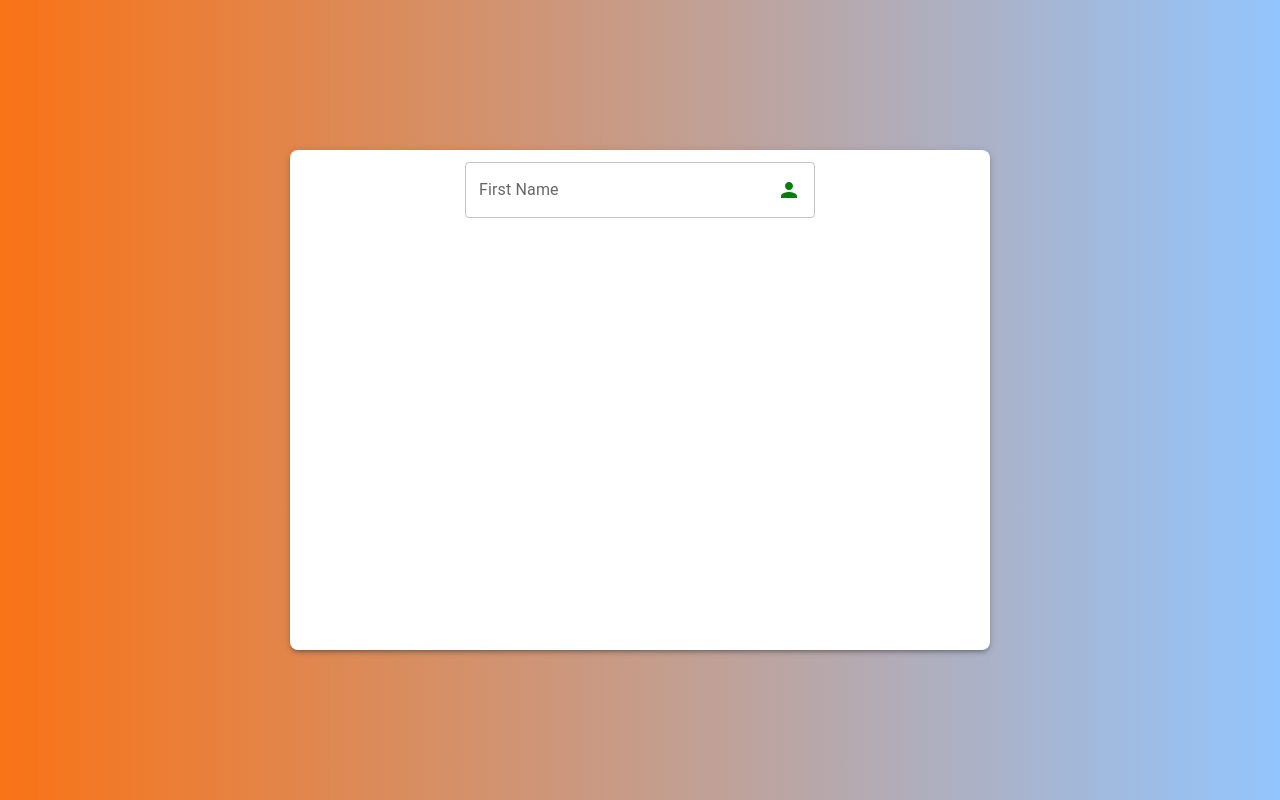
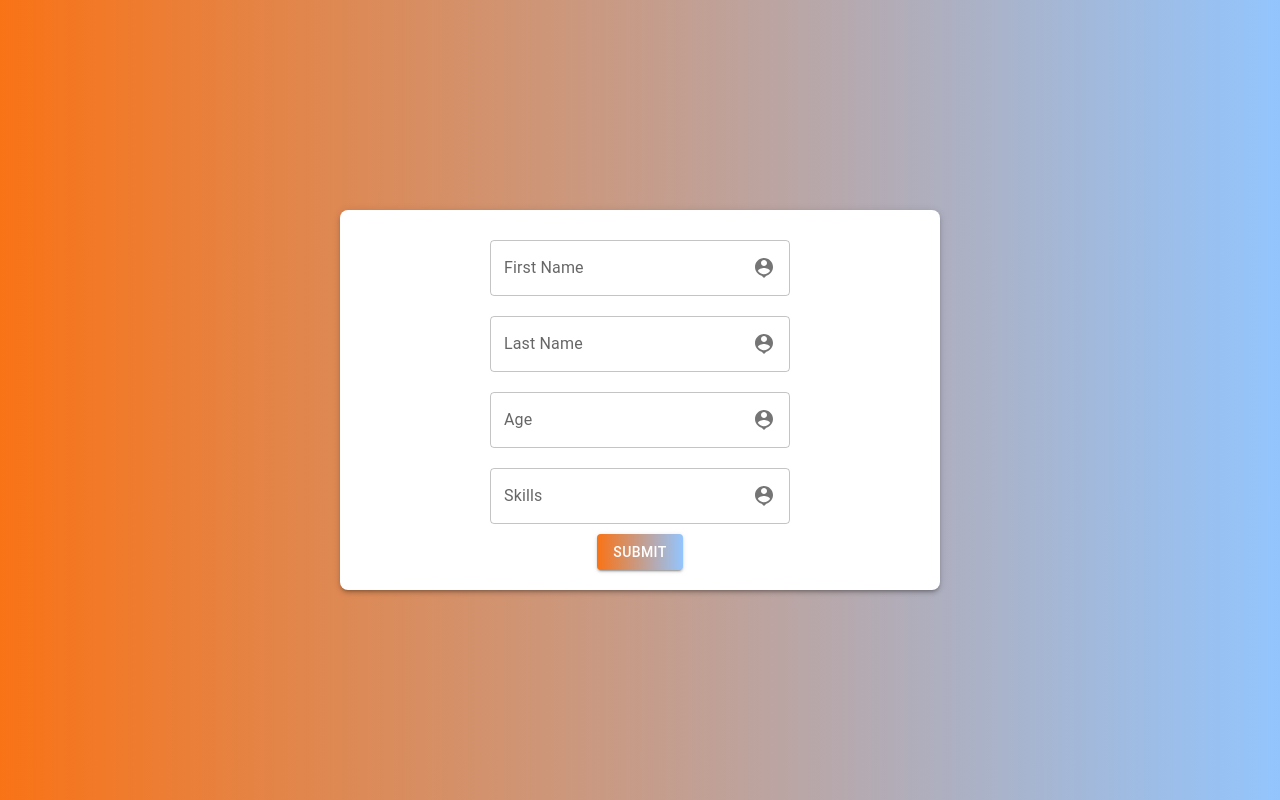
Before and after one commit to aynazheydariafshar/form-check, a React (Create React App) app in the folder my-app/: page / in a window 1280 px wide. Built offline with nearby package versions, Linux system fonts and the light colour scheme; the HTML template or start-up script is replaced by a standard one.

Commit message:
add all of input on card with submit

```diff
--- a/my-app/src/routes/app/FormInfo/components/FormInput.jsx
+++ b/my-app/src/routes/app/FormInfo/components/FormInput.jsx
@@ -1,13 +1,35 @@
 import React from "react";
 import { Formik, Form } from "formik";
 import * as Yup from "yup";
-import PersonIcon from "@mui/icons-material/Person";
+import PersonPinIcon from '@mui/icons-material/PersonPin';
 
 import MyInput from "utils/components/FormikElements/MyInput";
+import { Button } from "@mui/material";
 
 const FormInput = () => {
   const checkField = Yup.string().required("This field is required").trim();
-
+  const elementsInfo = [
+    {
+        type : "text",
+        label : "First Name",
+        name : "firstName",
+    },
+    {
+        type : "text",
+        label : "Last Name",
+        name : "lastName",
+    },
+    {
+        type : "number",
+        label : "Age",
+        name : "age",
+    },
+    {
+        type : "text",
+        label : "Skills",
+        name : "skills",
+    }
+]
   return (
     <Formik
       validationSchema={Yup.object({
@@ -26,14 +48,17 @@ const FormInput = () => {
         alert(JSON.stringify(values));
       }}
     >
-      <Form className="flex flex-col my-3 justify-center items-center">
-        <MyInput
-          type="text"
-          style={{ width: "50%" }}
-          name="firstName"
-          label="First Name"
-          icon={<PersonIcon />}
-        />
+      <Form className="flex flex-col my-5 justify-center items-center">
+        {elementsInfo.map((item) => (
+          <MyInput
+            type={item.type}
+            style={{ width: "50%" , margin : "10px 0" }}
+            name={item.name}
+            label={item.label}
+            icon={<PersonPinIcon />}
+          />
+        ))}
+        <Button type="submit" className="bg-gradient-to-r from-orange-500 to-blue-300 my-5" variant="contained">Submit</Button>
       </Form>
     </Formik>
   );
--- a/my-app/src/routes/app/FormInfo/index.jsx
+++ b/my-app/src/routes/app/FormInfo/index.jsx
@@ -4,7 +4,7 @@ import FormInput from "./components/FormInput";
 const FormInfo = () => {
   return (
     <Box className="flex bg-gradient-to-r from-orange-500 to-blue-300 justify-center items-center h-[100vh]">
-      <Box sx={{ boxShadow: 3 }} className="w-[700px] h-[500px] m-5 rounded-lg bg-white">
+      <Box sx={{ boxShadow: 3 }} className="w-[600px] h-auto m-5 rounded-lg bg-white">
         <FormInput />
       </Box>
     </Box>
--- a/my-app/src/utils/components/FormikElements/MyInput.jsx
+++ b/my-app/src/utils/components/FormikElements/MyInput.jsx
@@ -17,7 +17,7 @@ const MyInput = ({ icon, ...props }) => {
         ...props.InputProps,
         endAdornment: (
           <InputAdornment
-            style={{ color: meta.touched && meta.error ? "red" : "green" }}
+            style={{ color: meta.touched && meta.error ? "red" : "" }}
             position="end"
           >
             {icon}
```
Also changed, not shown: my-app/src/constant/index.js (line endings or trailing spaces).
